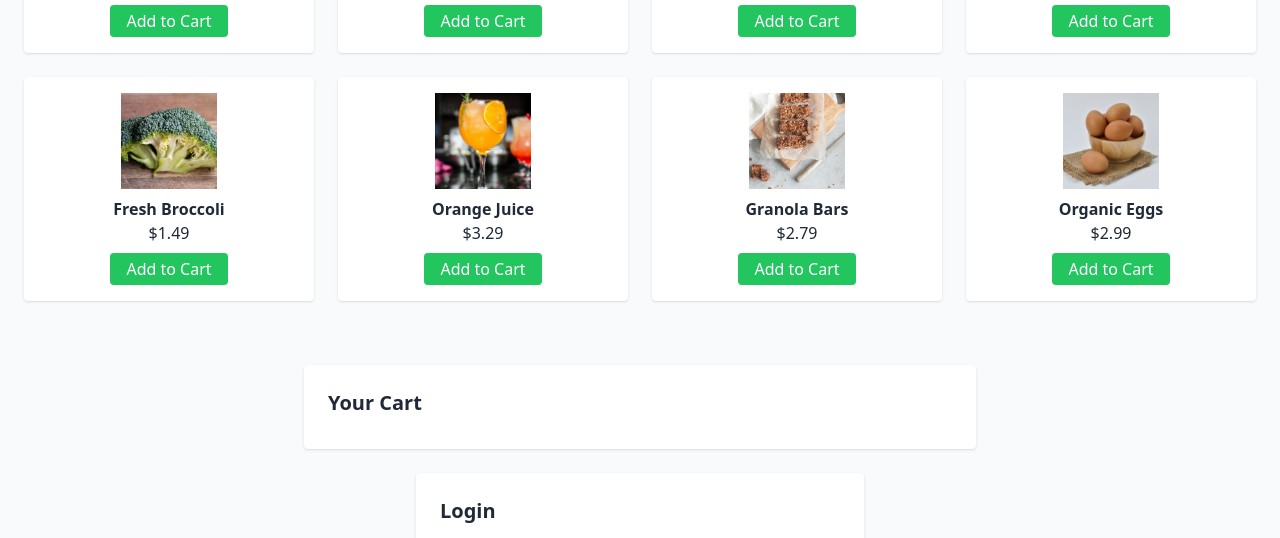
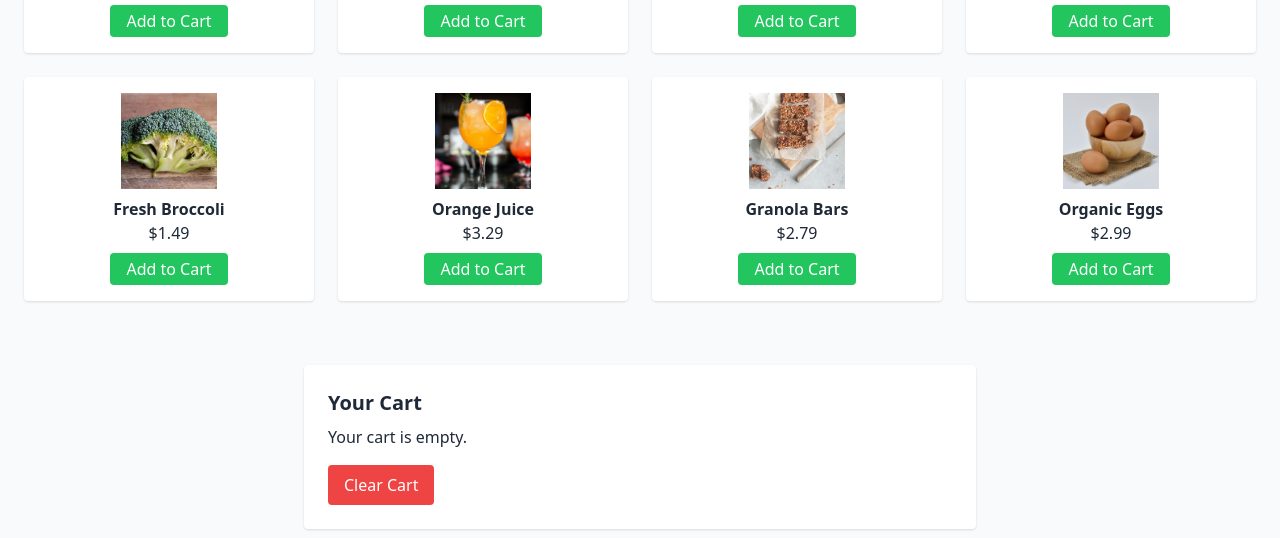
Before and after one commit to shanmukh9628/shanmukh9628.github.io, a plain HTML site: page index.html in a window 1280 px wide. Shown: the part 411-949 px from the top of the page. Drawn offline with nearby package versions, Linux system fonts and the light colour scheme; no server answers.

Commit message:
Update index.html

```diff
--- a/index.html
+++ b/index.html
@@ -36,12 +36,16 @@
       const updateCartUI = () => {
         const container = document.getElementById("cartItems");
         container.innerHTML = "";
+        if (cart.length === 0) {
+          container.innerHTML = "<p>Your cart is empty.</p>";
+        } else {
           cart.forEach(item => {
             const div = document.createElement("div");
             div.className = "mb-2";
             div.textContent = `${item.name} - $${item.price}`;
             container.appendChild(div);
           });
+        }
       };
 
       document.querySelectorAll(".addToCart").forEach(btn => {
@@ -53,6 +57,13 @@
           updateCartUI();
         });
       });
+
+      document.getElementById("clearCartBtn").addEventListener("click", () => {
+        localStorage.removeItem("cart");
+        cart.length = 0;
+        updateCartUI();
+      });
+
       updateCartUI();
 
       document.getElementById("loginBtn").addEventListener("click", () => {
@@ -163,7 +174,8 @@
 
   <section id="cart" class="bg-white p-6 mx-auto max-w-2xl shadow rounded my-6">
     <h2 class="text-xl font-semibold mb-2">Your Cart</h2>
-    <div id="cartItems" class="text-left"></div>
+    <div id="cartItems" class="text-left mb-4"></div>
+    <button id="clearCartBtn" class="bg-red-500 text-white px-4 py-2 rounded">Clear Cart</button>
   </section>
 
   <section id="profile" class="bg-white p-6 mx-auto max-w-md shadow rounded my-6">
```
Lines whose indentation alone changed are shown as unchanged.
